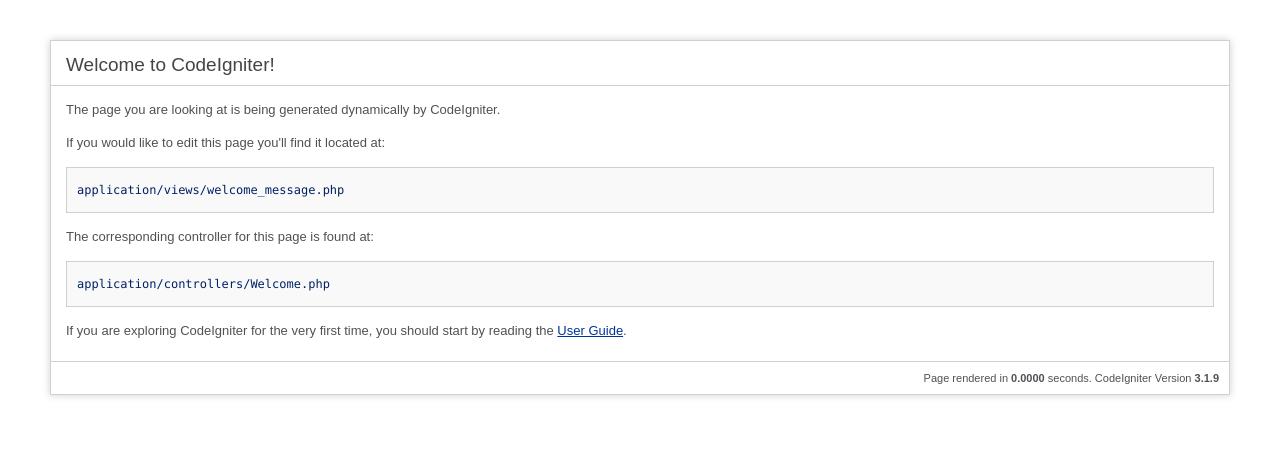
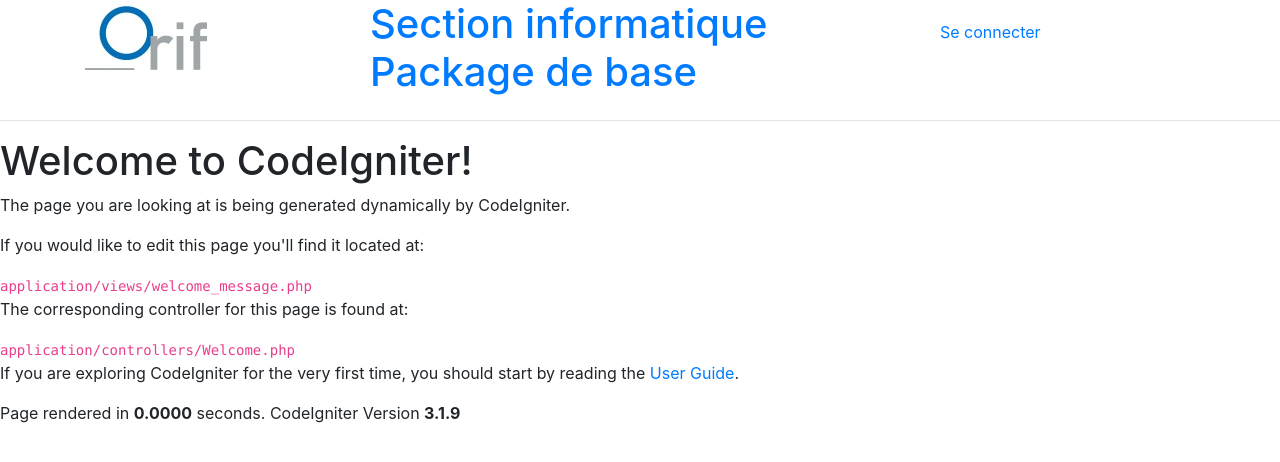
Before and after one commit to OrifInformatique/ci_crud_base, a CodeIgniter app: page /ci_packbase/ in a window 1280 px wide. Shown: the top 462 px of the page. Run offline with CodeIgniter, Linux system fonts and the light colour scheme; some libraries are stand-ins or nearby versions.

Commit message:
Adjustments for common views

```diff
--- a/application/controllers/Welcome.php
+++ b/application/controllers/Welcome.php
@@ -1,7 +1,7 @@
 <?php
 defined('BASEPATH') OR exit('No direct script access allowed');
 
-class Welcome extends CI_Controller {
+class Welcome extends MY_Controller {
 
 	/**
 	 * Index Page for this controller.
@@ -20,6 +20,6 @@
 	 */
 	public function index()
 	{
-		$this->load->view('welcome_message');
+		$this->display_view('welcome_message');
 	}
 }
--- a/application/language/french/MY_application_lang.php
+++ b/application/language/french/MY_application_lang.php
@@ -22,6 +22,9 @@
 // List headers
 
 // Buttons
+$lang['btn_login']                      = 'Se connecter';
+$lang['btn_logout']                     = 'Se déconnecter';
+$lang['btn_admin']                      = 'Administration';
 
 // Messages
 
--- a/application/views/common/header.php
+++ b/application/views/common/header.php
@@ -1,4 +1,6 @@
-<!DOCTYPE html>
+<?php
+defined('BASEPATH') OR exit('No direct script access allowed');
+?><!DOCTYPE html>
 <html>
 <head>
     <meta charset="utf-8" />
--- a/application/views/common/login_bar.php
+++ b/application/views/common/login_bar.php
@@ -1,13 +1,11 @@
 <div class="container" >
   <div class="row xs-center">
-    <a href="<?php echo base_url(); ?>" style="color:inherit">
-      <div class="col-lg-3 col-md-3 col-sm-3 col-xs-12 ">
-        <img src="<?php echo base_url("assets/images/logo.jpg"); ?>" >
-      </div>
-      <div class="col-lg-6 col-md-6 col-sm-6 col-xs-12">
-        <h1><?php echo $this->lang->line('app_title'); ?></h1>
-      </div>
-    </a>
+    <div class="col-lg-3 col-md-3 col-sm-3 col-xs-12 ">
+      <a href="<?php echo base_url(); ?>" ><img src="<?php echo base_url("assets/images/logo.jpg"); ?>" ></a>
+    </div>
+    <div class="col-lg-6 col-md-6 col-sm-6 col-xs-12">
+      <a href="<?php echo base_url(); ?>" ><h1><?php echo $this->lang->line('app_title'); ?></h1></a>
+    </div>
     <div class="col-lg-3 col-md-3 col-sm-3 col-xs-12" >
       <div class="nav nav-pills" style="margin-top:20px;">
         <?php if (isset($_SESSION['logged_in']) && $_SESSION['logged_in'] == true) { ?>
--- a/application/views/welcome_message.php
+++ b/application/views/welcome_message.php
@@ -1,72 +1,3 @@
-<?php
-defined('BASEPATH') OR exit('No direct script access allowed');
-?><!DOCTYPE html>
-<html lang="en">
-<head>
-	<meta charset="utf-8">
-	<title>Welcome to CodeIgniter</title>
-
-	<style type="text/css">
-
-	::selection { background-color: #E13300; color: white; }
-	::-moz-selection { background-color: #E13300; color: white; }
-
-	body {
-		background-color: #fff;
-		margin: 40px;
-		font: 13px/20px normal Helvetica, Arial, sans-serif;
-		color: #4F5155;
-	}
-
-	a {
-		color: #003399;
-		background-color: transparent;
-		font-weight: normal;
-	}
-
-	h1 {
-		color: #444;
-		background-color: transparent;
-		border-bottom: 1px solid #D0D0D0;
-		font-size: 19px;
-		font-weight: normal;
-		margin: 0 0 14px 0;
-		padding: 14px 15px 10px 15px;
-	}
-
-	code {
-		font-family: Consolas, Monaco, Courier New, Courier, monospace;
-		font-size: 12px;
-		background-color: #f9f9f9;
-		border: 1px solid #D0D0D0;
-		color: #002166;
-		display: block;
-		margin: 14px 0 14px 0;
-		padding: 12px 10px 12px 10px;
-	}
-
-	#body {
-		margin: 0 15px 0 15px;
-	}
-
-	p.footer {
-		text-align: right;
-		font-size: 11px;
-		border-top: 1px solid #D0D0D0;
-		line-height: 32px;
-		padding: 0 10px 0 10px;
-		margin: 20px 0 0 0;
-	}
-
-	#container {
-		margin: 10px;
-		border: 1px solid #D0D0D0;
-		box-shadow: 0 0 8px #D0D0D0;
-	}
-	</style>
-</head>
-<body>
-
 <div id="container">
 	<h1>Welcome to CodeIgniter!</h1>
 
@@ -84,6 +15,3 @@
 
 	<p class="footer">Page rendered in <strong>{elapsed_time}</strong> seconds. <?php echo  (ENVIRONMENT === 'development') ?  'CodeIgniter Version <strong>' . CI_VERSION . '</strong>' : '' ?></p>
 </div>
-
-</body>
-</html>
--- /dev/null
+++ b/assets/css/MY_styles.css
@@ -0,0 +1 @@
+/* ADD CUSTOM STYLES HERE */
```
Also changed, not shown: assets/images/favicon.ico (added), assets/images/logo.jpg (added).
